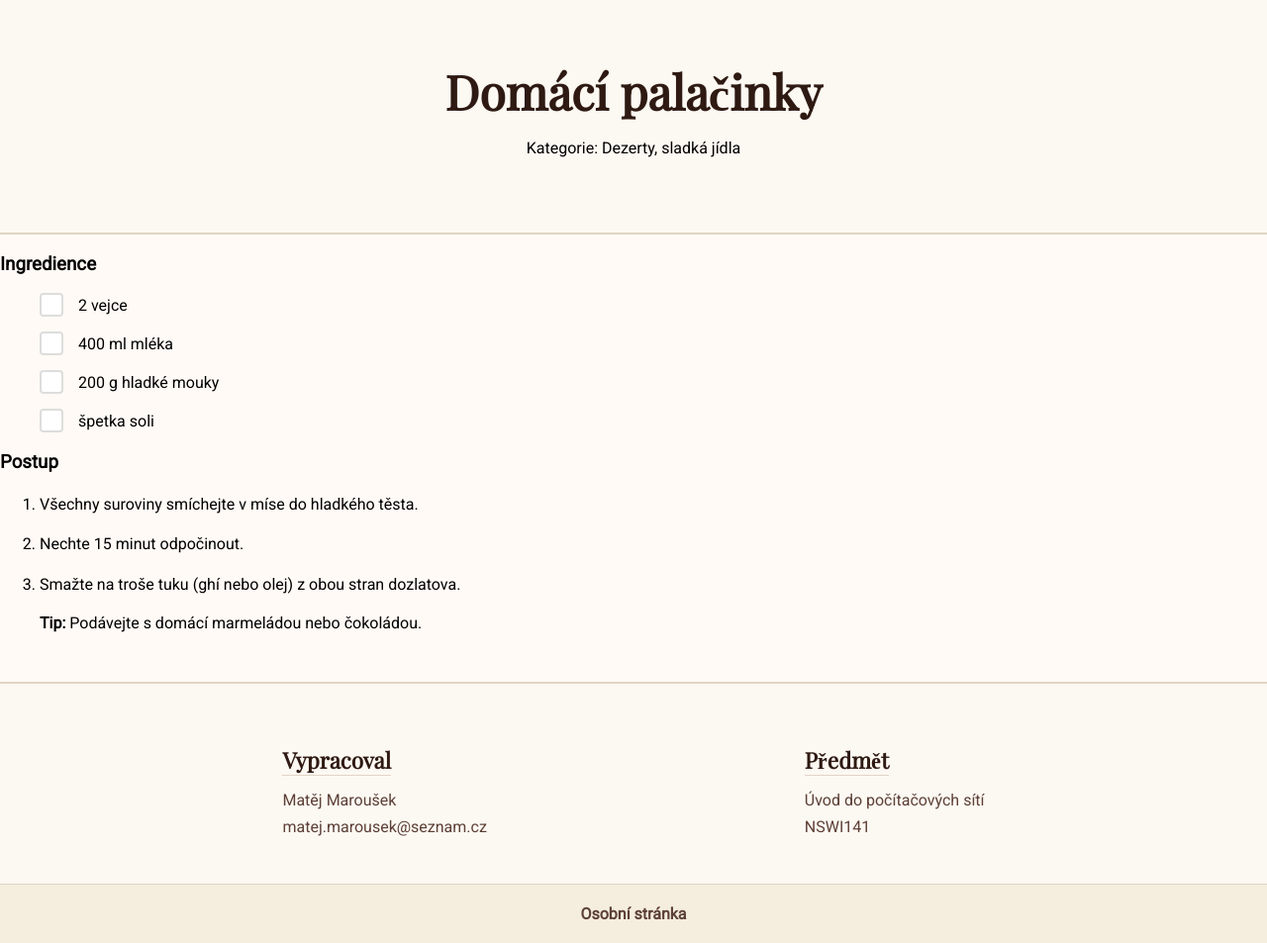
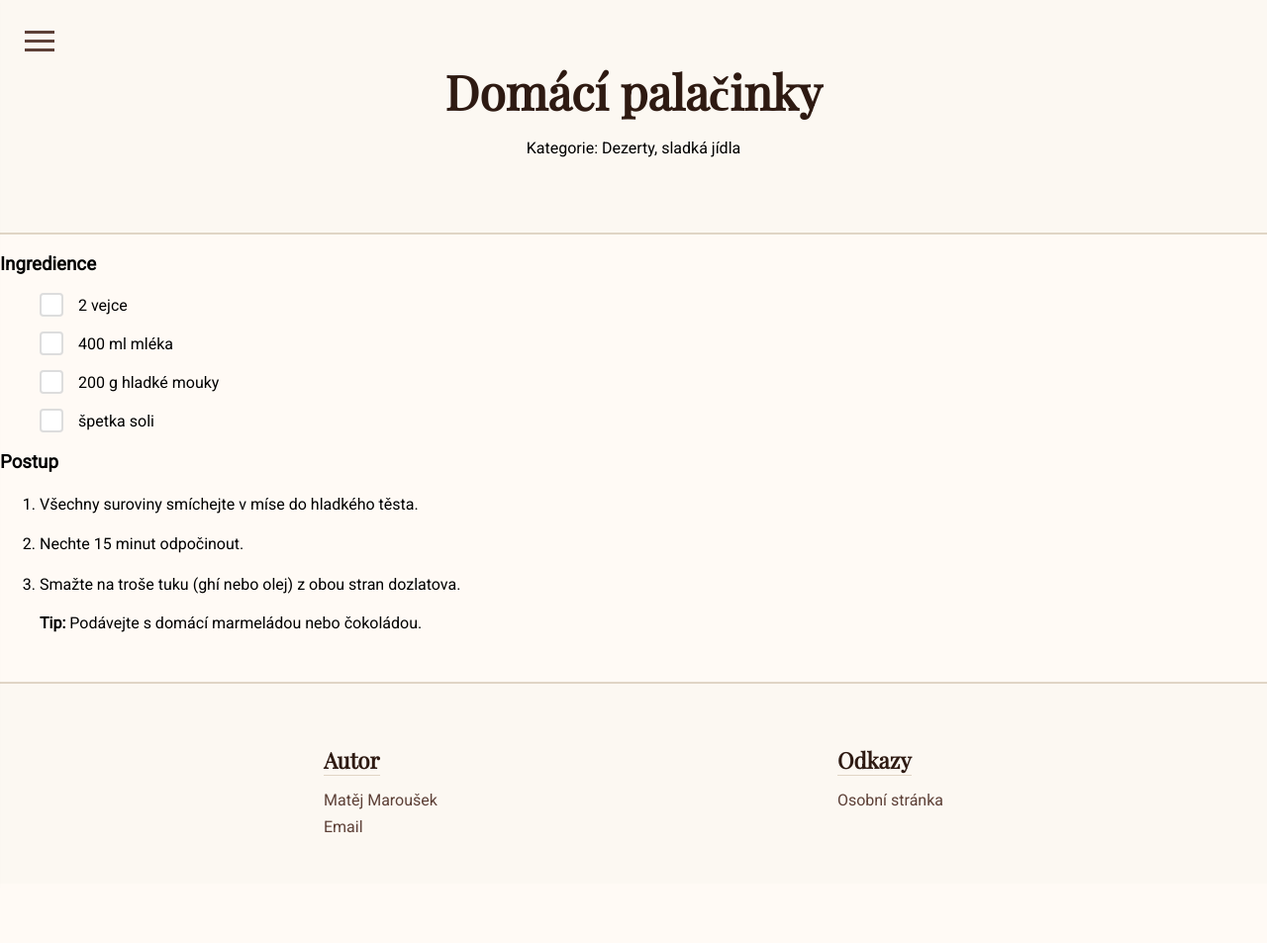
Before and after one commit to M4thys02/Cookbook, a Jekyll site: the page built from _recipes/palacinky.md, in a window 1280 px wide. Shown: the whole page at 99% size. Built offline with Jekyll 4.4.1, drawn with Linux system fonts in a browser that asks for light colours; some web fonts are replaced; after the commit the page ends 900 px from its top, so only the background shows below that.

Commit message:
new footer css

```diff
--- a/_layouts/desserts_layout.html
+++ b/_layouts/desserts_layout.html
@@ -11,6 +11,11 @@
 </head>
 <body>
     <header>
+        <div class="burger" aria-label="Otevřít menu" aria-expanded="false">
+            <span></span>
+            <span></span>
+            <span></span>
+        </div>
         <h1>{{ page.title }}</h1>
         <p class="category">Kategorie: {{ page.category }}</p>
     </header>
@@ -29,6 +34,8 @@
         </ul>
     </nav>
 
+    <div id="overlay"></div>
+
     <main>
         {{ content }}
     </main>
@@ -36,23 +43,19 @@
     <footer class="site-footer">
         <div class="footer-container">
             <div class="footer-section">
-                <h3>Vypracoval</h3>
+                <h3>Autor</h3>
                 <ul class="footer-list">
                     <li>Matěj Maroušek</li>
-                    <li><a href="mailto:matej.marousek@seznam.cz">matej.marousek@seznam.cz</a></li>
+                    <li><a href="mailto:matej.marousek150@student.cuni.cz">Email</a></li>
                 </ul>
             </div>
 
             <div class="footer-section">
-                <h3>Předmět</h3>
+                <h3>Odkazy</h3>
                 <ul class="footer-list">
-                    <li>Úvod do počítačových sítí</li>
-                    <li>NSWI141</li>
+                    <li><a href="https://m4thys02.github.io/">Osobní stránka</a></li>
                 </ul>
             </div>
-        </div>
-        <div class="footer-bottom">
-            <a href="https://m4thys02.github.io/">Osobní stránka</a>
         </div>
     </footer>
 </body>
--- a/index.html
+++ b/index.html
@@ -25,12 +25,6 @@ layout: none
     <h1>Kuchařka</h1>
     <p class="quote">„Tuk je nositel chuti“</p>
 
-    <ul>
-    {% for recipe in site.recipes %}
-    <li>{{ recipe.title }}</li>
-    {% endfor %}
-    </ul>
-
     <section class="search-container">
         <input type="text" id="recipe-search" placeholder="Hledat recept (např. palačinky)...">
         <ul id="search-results"></ul>
```
Also changed, not shown: css/main.css (+1 -20 lines).
